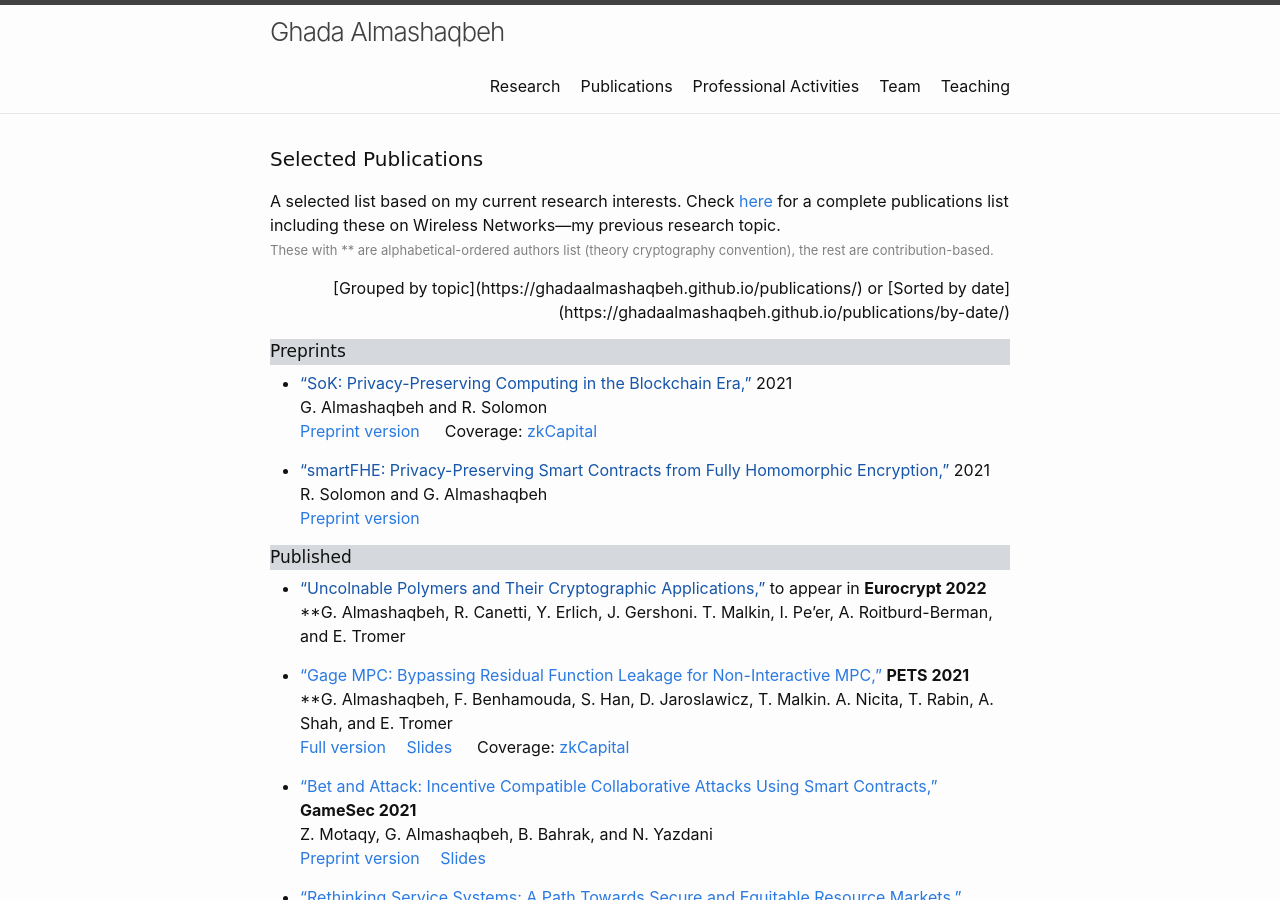
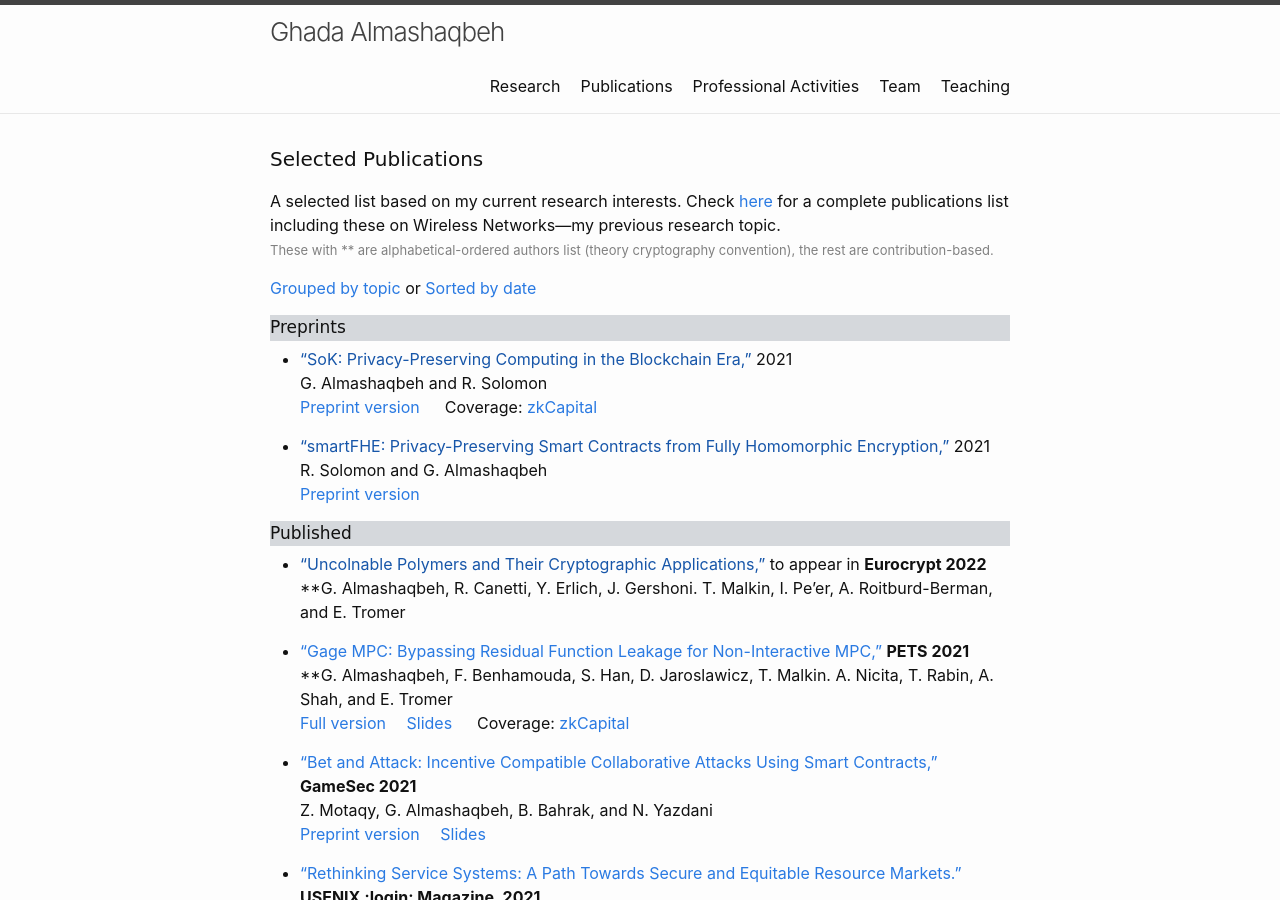
Before and after one commit to GhadaAlmashaqbeh/GhadaAlmashaqbeh.github.io, a Jekyll site: the page built from publications-date.md, in a window 1280 px wide and 900 px high. Built offline with Jekyll 4.4.1, drawn with Linux system fonts in a browser that asks for light colours.

Commit message:
edit pub list

```diff
--- a/publications-date.md
+++ b/publications-date.md
@@ -8,7 +8,7 @@ permalink: /publications/by-date/
 A selected list based on my current research interests. Check [here](https://scholar.google.com/citations?hl=en&user=QKIkII0AAAAJ&view_op=list_works&sortby=pubdate) for a complete publications list including these on Wireless Networks---my previous research topic.<br/>
 <span style="color:grey;font-size:13px;">These with \*\* are alphabetical-ordered authors list (theory cryptography convention), the rest are contribution-based.</span>
 
-<p style="text-align: right;">[Grouped by topic](https://ghadaalmashaqbeh.github.io/publications/) or [Sorted by date](https://ghadaalmashaqbeh.github.io/publications/by-date/)</p>
+<span style="text-align:right;">[Grouped by topic](https://ghadaalmashaqbeh.github.io/publications/) or [Sorted by date](https://ghadaalmashaqbeh.github.io/publications/by-date/)</span>
 
 <div style="font-family: 'Comic Sans MS'; font-size:17px; background-color:rgb(213, 216, 220);margin-bottom:6px;">Preprints</div>
 
```
Also changed, not shown: 02-publications.md (+1 -1 lines).
